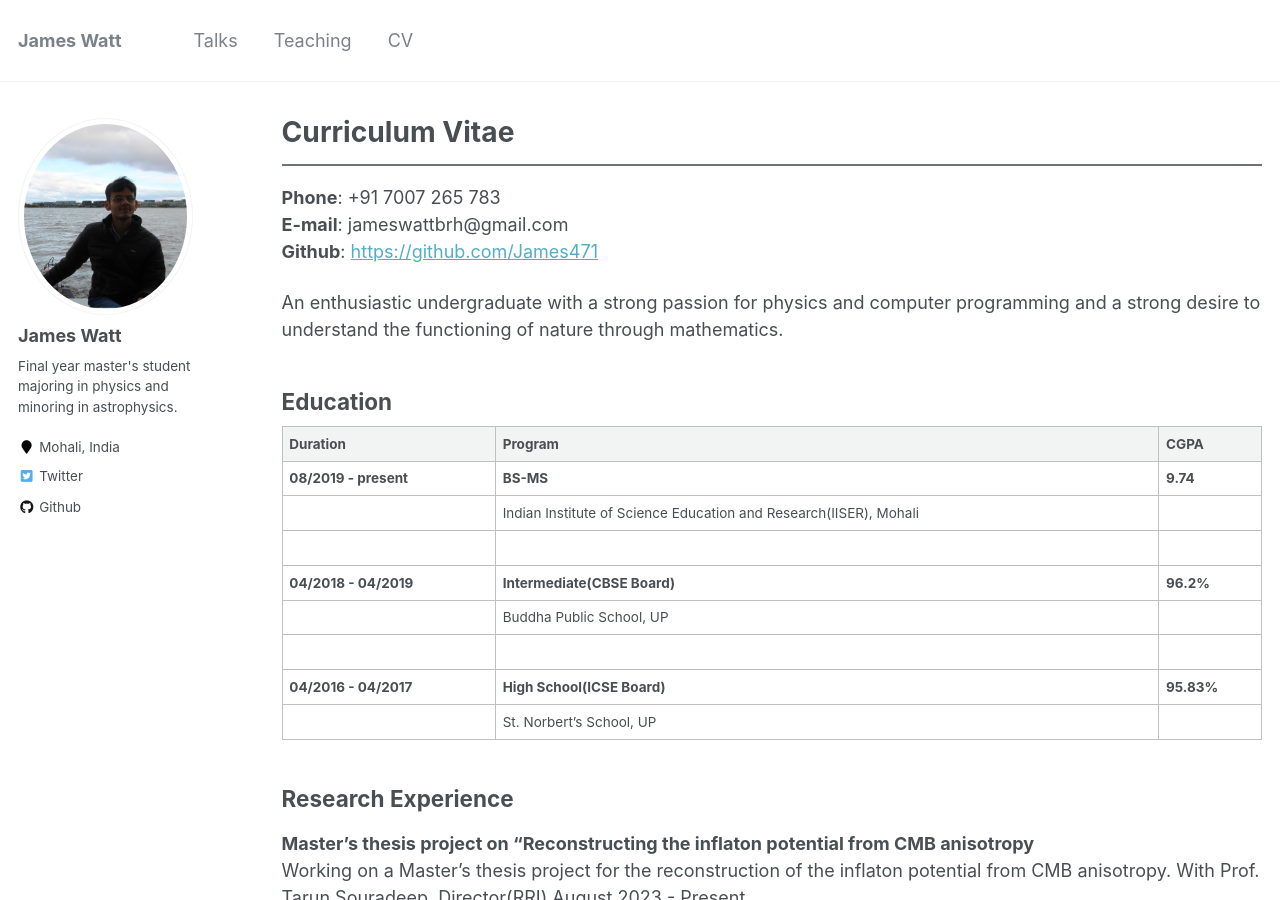
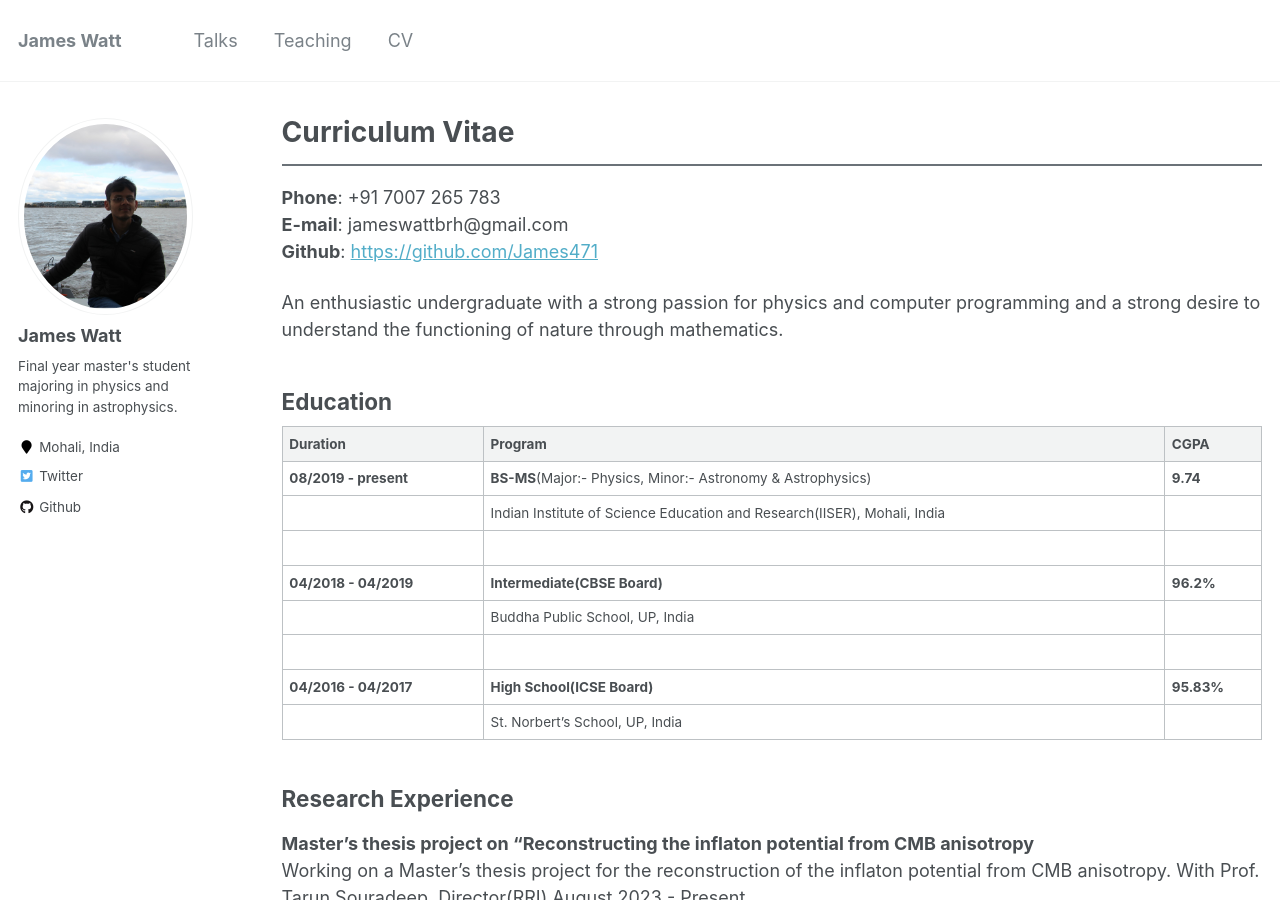
Before and after one commit to James471/james471.github.io, a Jekyll site: the page built from _pages/cv.md, in a window 1280 px wide and 900 px high. Built offline with Jekyll 4.4.1, drawn with Linux system fonts in a browser that asks for light colours; formulas are drawn with MathJax 3.

Commit message:
Minor Fix

```diff
--- a/_pages/cv.md
+++ b/_pages/cv.md
@@ -21,16 +21,16 @@ of nature through mathematics.
 **Education**
 ------------------------------------------------------------------------
 
-|**Duration**           |**Program**                                                        |**CGPA**  |
-|:----------------------|:------------------------------------------------------------------|----------|
-| **08/2019 - present** | **BS-MS**                                                         |**9.74**  |
-|                       | Indian Institute of Science Education and Research(IISER), Mohali |          |
-|                       |                                                                   |          |
-| **04/2018 - 04/2019** | **Intermediate(CBSE Board)**                                      |**96.2%** |
-|                       | Buddha Public School, UP                                          |          |
-|                       |                                                                   |          |
-| **04/2016 - 04/2017** | **High School(ICSE Board)**                                       |**95.83%**|
-|                       | St. Norbert’s School, UP                                          |          |
+|**Duration**           |**Program**                                                               |**CGPA**  |
+|:----------------------|:-------------------------------------------------------------------------|----------|
+| **08/2019 - present** | **BS-MS**(Major:- Physics, Minor:- Astronomy & Astrophysics)             |**9.74**  |
+|                       | Indian Institute of Science Education and Research(IISER), Mohali, India |          |
+|                       |                                                                          |          |
+| **04/2018 - 04/2019** | **Intermediate(CBSE Board)**                                             |**96.2%** |
+|                       | Buddha Public School, UP, India                                          |          |
+|                       |                                                                          |          |
+| **04/2016 - 04/2017** | **High School(ICSE Board)**                                              |**95.83%**|
+|                       | St. Norbert’s School, UP, India                                          |          |
 
 **Research Experience**
 ------------------------------------------------------------------------
```
